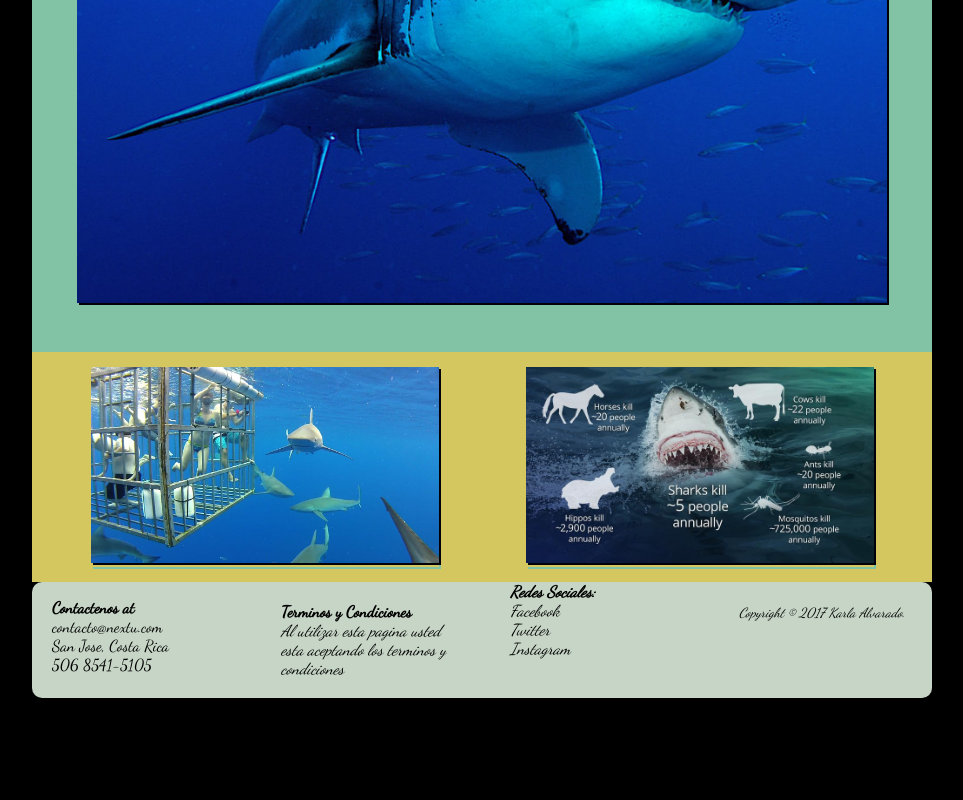
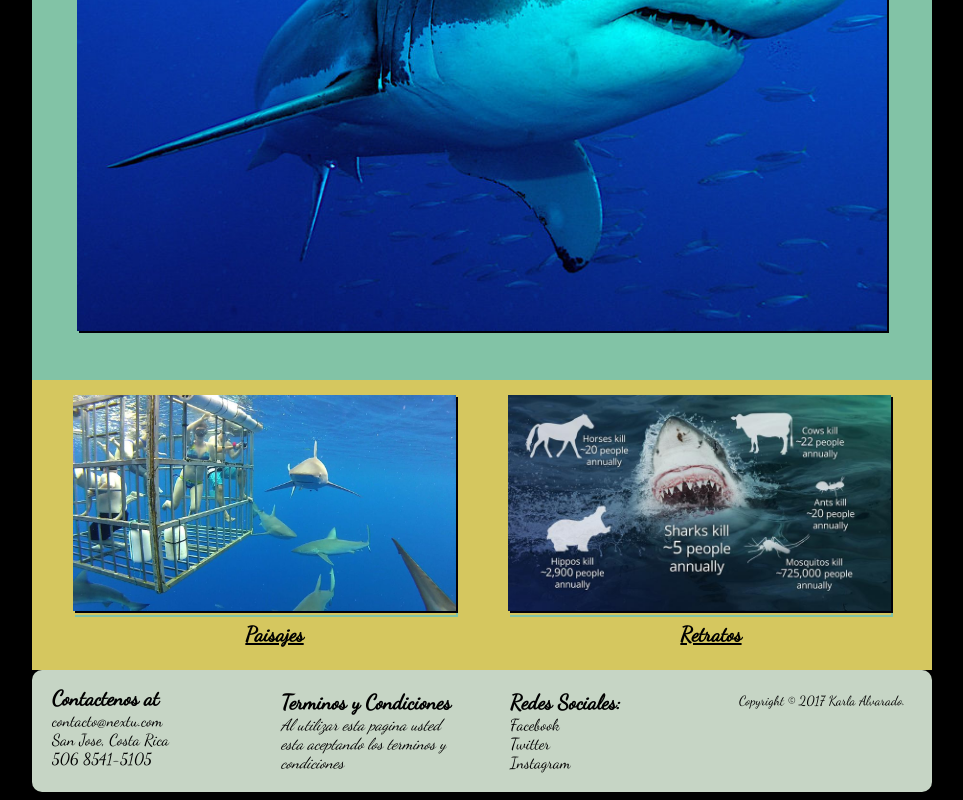
Before and after one commit to klarv/css_Nextu, a plain HTML site: page index.html in a window 1280 px wide. Shown: the part 321-1121 px from the top of the page, without its empty margins (158-1121 px from the left). Before the commit the page ends 1027 px from the top, so only its background shows below. Drawn offline with Linux system fonts and the light colour scheme.

Commit message:
second try

```diff
--- a/css/style.css
+++ b/css/style.css
@@ -1,11 +1,6 @@
 body{
   background-color: #000;
   font-family: 'Dancing Script', cursive;
-}
-
-a{
-  text-decoration: none;
-  color:#fff;
 }
 
 img{
@@ -16,7 +11,7 @@ img{
 header{
   text-align: left;
   color:#fff;
-  text-shadow: 2px 2px #02010a;
+  text-shadow: 2px 0px #02010a;
   border-radius: 10px;
   background-color: #5b7989;
   padding: 15px;
@@ -32,12 +27,16 @@ nav a {
     padding: 0 15px;
     font-size:20px;
     margin-top: 10px;
+    color:#fff;
+}
+
+nav a:hover, nav a:focus, nav a:active {
+  text-decoration: none;
 }
 
 h1 {
     display: inline;
     font-size: 1.5em;
-    float: left;
 }
 
 #main-container{
@@ -47,26 +46,42 @@ h1 {
 #picture1{
   width: 80%
 }
+#contenido-subpages  .flex-container {
+  padding: 0 15px;
+}
+#contenido-subpages .flex-container:nth-child(1) {
+    padding-top: 20px;
+}
 
 .flex-container {
   background-color: #d5c75f;
-  border: 1px #000;
   padding: 15px;
 }
 
-#picture2,#picture3{
-  width: 40%;
-  box-shadow: 2px 2px #82c3a6;
-  border:2px #000;
-  margin: 0 auto;
+.picture2, .picture3 {
+    width: 390px;
+    margin: 0 26px;
 }
 
-#picture2:hover{
+#picture2, #picture3 {
+    box-shadow: 2px 2px #82c3a6;
+    border:2px #000;
+}
+
+.picture2:hover, .picture2:focus{
   transform: rotate(10deg);
 }
 
-#picture3:hover{
+.picture3:hover, .picture3:focus{
   transform: translate(20px, -5px);
+}
+
+a.img-links {
+    margin-left: 45%;
+    line-height: 40px;
+    color: #000;
+    font-weight: bold;
+    font-size: 1.3em;
 }
 
 footer{
@@ -77,12 +92,16 @@ footer{
 
 .footer-text a{
   color:#000;
+  text-decoration: none;
+}
+.footer-text strong {
+    font-size: 1.5em;
 }
 .footer-text:first-child {
     padding-top: 0;
 }
 
-#contenido{
+#contenido, #contenido-subpages{
   width: 100%;
   animation: mymove 2s;
 }
@@ -112,12 +131,15 @@ wrapper > div:nth-child(2) > .paisajes:nth-child(3) {
   .footer-text{
     padding: 20px;
   }
-  #contenido{
+  #contenido, #contenido-subpages{
     width: 900px;
     margin: 0 auto;
   }
   #main-container {
     padding: 5%;
+  }
+  #contenido-subpages .flex-container {
+      padding: 15px;
   }
   footer{
       columns:4;
@@ -129,6 +151,9 @@ wrapper > div:nth-child(2) > .paisajes:nth-child(3) {
   .flex-container {
     display: flex;
     flex-direction: row;
+  }
+  .footer-text strong {
+    font-size: 1.3em;
   }
 }
 
--- a/index.html
+++ b/index.html
@@ -2,6 +2,7 @@
 <html>
   <head>
     <title>Proyecto Final CSS</title>
+    <meta name="viewport" content="width=device-width, initial-scale=1.0">
     <link rel="stylesheet" type="text/css" href="css/style.css">
     <link href="https://fonts.googleapis.com/css?family=Dancing+Script" rel="stylesheet">
   </head>
@@ -22,12 +23,18 @@
           </picture>
         </div>
         <div class="flex-container">
+          <div class="picture2">
             <picture id="picture2">
               <a href="paisajes.html"><img alt="Tiburon avistamiento"src="images/Sharks_outside_cage.jpg"></a>
             </picture>
+            <a href="paisajes.html" class="img-links">Paisajes</a>
+          </div>
+          <div class="picture3">
             <picture id="picture3">
               <a href="retratos.html"><img alt="Tiburon muertes"src="images/tiburon-muertes.png"></a>
             </picture>
+            <a href="retratos.html" class="img-links">Retratos</a>
+          </div>
         </div>
       </wrapper>
       <footer>
@@ -39,7 +46,7 @@
         </p>
         <p class="footer-text">
           <strong>Terminos y Condiciones</strong></br>
-          <em>Al utilizar esta pagina usted esta aceptando los terminos y condiciones
+          <em>Al utilizar esta pagina usted esta aceptando los terminos y condiciones</em>
         </p>
         <p class="footer-text">
           <strong>Redes Sociales:</strong></br>
```
Also changed, not shown: paisajes.html (+2 -1 lines), retratos.html (+2 -1 lines). Lines whose indentation alone changed are shown as unchanged.
